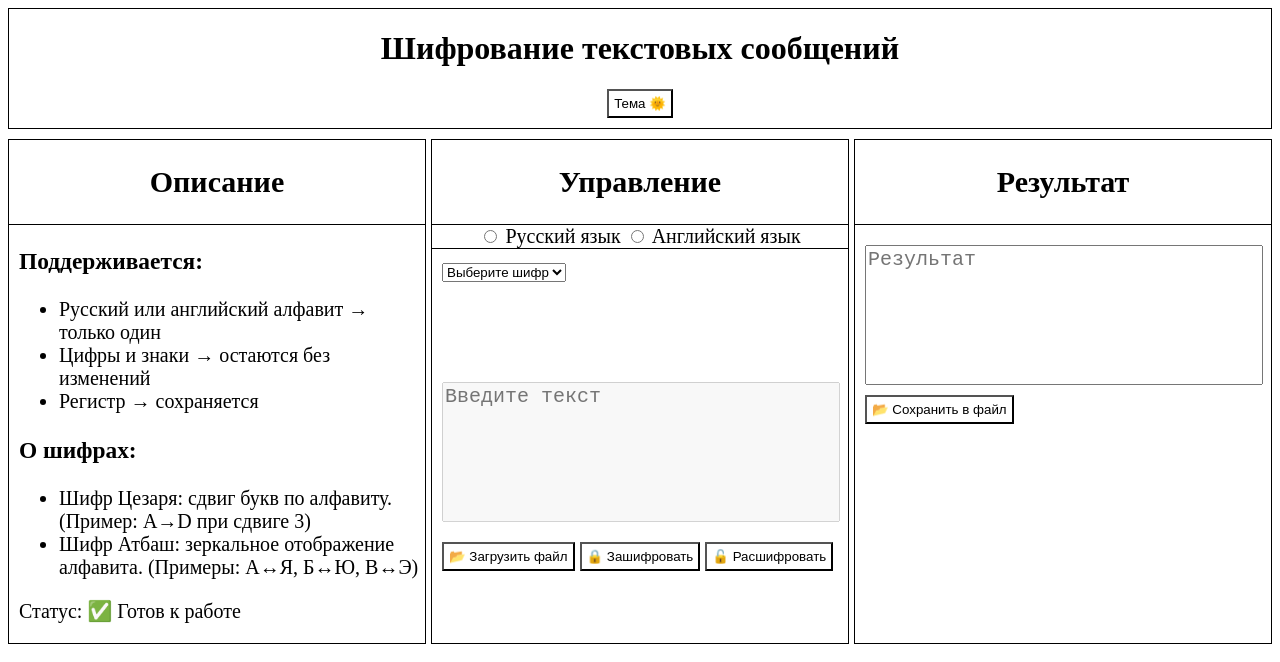
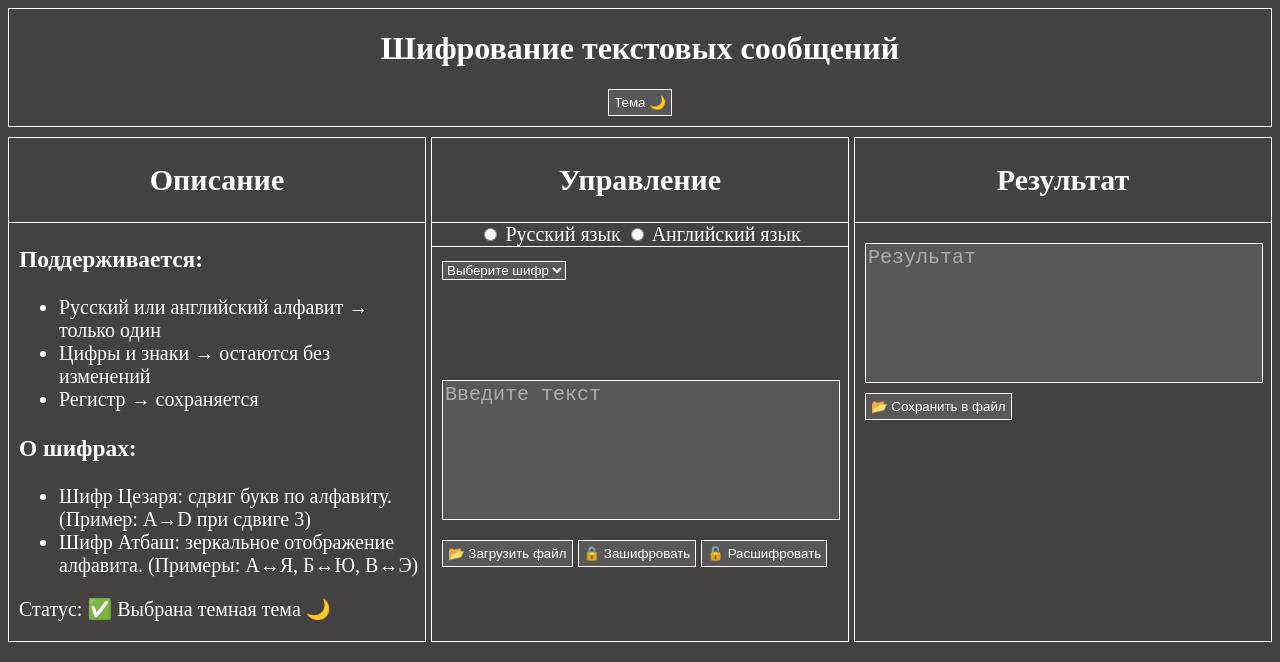
Before and after one commit to Andrey227-xex/cipher-app, a plain HTML site: page index.html in a window 1280 px wide. Both pictures are taken after a click on the button "Тема 🌞". Drawn offline with Linux system fonts and the light colour scheme.

Commit message:
добавил возможность менять темы + сохранение выбранной темы после перезагрузки (работа с localStorage)

```diff
--- a/index.html
+++ b/index.html
@@ -5,11 +5,12 @@
     <meta name="viewport" content="width=device-width, initial-scale=1.0">
     <title>Document</title>
     <link rel="stylesheet" href="./style.css">
+    <script type="module" defer src="./index.js"></script>
 </head>
 <body>
     <header class="header"> <!-- шапка -->
         <h1>Шифрование текстовых сообщений</h1> <!-- заголовок -->
-        <button class="btn">Тема 🌞</button> <!-- кнопка меняющая тему -->
+        <button id="theme" class="btn">Тема 🌞</button> <!-- кнопка меняющая тему -->
     </header>
 
     <main class="main"> <!-- основа -->
@@ -33,7 +34,7 @@
                 <li>Шифр Атбаш: зеркальное отображение алфавита. (Примеры: А↔Я, Б↔Ю, В↔Э)</li>
             </ul>
 
-            <p>Статус: ✅ Готов к работе</p>
+            <p id="status">Статус: ✅ Готов к работе</p>
 
         </section>
 
@@ -53,13 +54,13 @@
             </div>
 
             <!-- выпадающий список с выбором шифра -->
-            <select>
+            <select class="control__select">
                 <option value="">Выберите шифр</option>
                 <option value="Цезарь">Шифр Цезарь</option>
                 <option value="Атбаш">Шифр Атбаш</option>
             </select>
 
-            <textarea class="control__text-input-field" placeholder="Введите текст" disabled></textarea> <!-- поле для ввода текстовых сообщений -->
+            <textarea class="control__text-input-field" placeholder="Введите текст" ></textarea> <!-- поле для ввода текстовых сообщений -->
 
             <input id="uploadFile" type="file" style="display: none;"> <!-- кнопка для выбора файла (скрыта) -->
             <button class="btn">📂 Загрузить файл</button>
--- /dev/null
+++ b/index.js
@@ -0,0 +1,20 @@
+// ОСНОВНОЙ ФАЙЛ
+
+import { changingTheTopic } from "./themes/changing-the-topic.js";  // импортируем функцию меняющая тему
+
+const theme = document.getElementById("theme");  // кнопка с темами
+
+
+// добавляем событие перезагрузки (сработает после полной прогрузки)
+window.addEventListener("load", () => {
+    let data = localStorage.getItem("theme"); // название темы в localStorage (если есть)
+
+    // если тема есть и она темная
+    if (data && data === "dark") {
+        document.body.classList.add("dark-theme");  // добавляем класс с темной темой
+        theme.textContent = "Тема 🌙";  // меняем смайлик темы
+    }
+})
+
+
+theme.addEventListener("click", changingTheTopic);  // добавляем обработчик кнопке с темами
--- a/style.css
+++ b/style.css
@@ -1,11 +1,32 @@
 /* определение переменных (глобальные переменные) */
 :root {
-    /* переменные для светлой темы */
-    --bg-color: white;  /* фон */
-    --text-color: black;  /* цвет текста */
+    /* стили для светлой темы */
+    --bg-color: white;  /* фон при светлой теме */
+    --text-color: black;  /* цвет текста при светлой теме */
+    --placeholder-color: rgba(0, 0, 0, 0.5);  /* цвет текста плейсхолдера (подсказки) при светлой теме */
+    --border-color: black;  /* цвет рамок при светлой теме */
+    --elem-bg-color: white;  /* фон элементов при светлой теме */
+
 
     /* переменная для отступов (внешних и внутренних) в секциях */
     --indent: 10px;
+}
+
+
+/* стили для темной темы */
+.dark-theme {
+    --bg-color: rgb(68, 65, 65);  /* фон при темной теме */
+    --text-color: white;  /* цвет текста при темной теме */
+    --placeholder-color: rgba(255, 255, 255, 0.5);  /* цвет текста плейсхолдера (подсказки) при темной теме */
+    --border-color: white;  /* цвет рамок при темной теме */
+    --elem-bg-color: rgb(88, 88, 88);  /* фон элементов при темной теме */
+}
+
+
+/* стили для body */
+body {
+    background-color: var(--bg-color);
+    color: var(--text-color);
 }
 
 
@@ -18,7 +39,7 @@
 /* стили для шапки */
 .header {
     max-width: 1810px;
-    border: 1px solid black;
+    border: 1px solid var(--border-color);
     text-align: center;
     padding-bottom: 10px;
 }
@@ -37,7 +58,7 @@
 /* стили для первой секции с описанием */
 .description {
     width: 600px;
-    border: 1px solid black;
+    border: 1px solid var(--border-color);
     font-size: 20px;
     padding-left: var(--indent); /* внутренний отступ 10px */
 }
@@ -45,7 +66,7 @@
 
 /* стили для заголовка секции с описанием */
 .description__title {
-    border-bottom: 1px solid black;
+    border-bottom: 1px solid var(--border-color);
     text-align: center;
     margin-left: calc(var(--indent) * -1);  /* внешний отступ -10px */
 }
@@ -54,7 +75,7 @@
 /* стили для второй секции с управлением */
 .control {
     width: 600px;
-    border: 1px solid black;
+    border: 1px solid var(--border-color);
     font-size: 20px;
     padding-left: var(--indent); /* внутренний отступ 10px */
 }
@@ -62,7 +83,7 @@
 
 /* стили для заголовка секции c управлением */
 .control__title {
-    border-bottom: 1px solid black;
+    border-bottom: 1px solid var(--border-color);
     text-align: center;
     margin-left: calc(var(--indent) * -1);  /* внешний отступ -10px */
 }
@@ -70,10 +91,18 @@
 
 /* стили для контейнера с радио кнопками в секции с управлением */
 .control__container {
-    border-bottom: 1px solid black;
+    border-bottom: 1px solid var(--border-color);
     text-align: center;
     margin-left: calc(var(--indent) * -1);  /* внешний отступ -10px */
     margin-bottom: 10px;
+}
+
+
+/* стили для выпадающего списка в секции с управлением */
+.control__select {
+    border: 1px solid var(--border-color);
+    background-color: var(--elem-bg-color);
+    color: var(--text-color);
 }
 
 
@@ -81,17 +110,27 @@
 .control__text-input-field {
     width: 98%;
     height: 140px;
-    margin: 100px 0px 20px 0px;  /* внешние отступы (top, right, bottom, left) */
-    font-size: 20px;  /* размер текста */
-    display: block;  /* делаем поле блочным */
+    margin: 100px 0px 20px 0px;
+    font-size: 20px;
+    border: 1px solid  var(--border-color);
+    background-color: var(--elem-bg-color);
+    color: var(--text-color);
+    display: block;
     resize: none;  /* запрещаем менять размер полю (растягивать) */
+}
+
+
+/* стили для плейсхолдера (подсказки) в поле ввода */
+.control__text-input-field::placeholder {
+    color: var(--placeholder-color);
 }
 
 
 /* стили для кнопки шифрования в секции с управлением */
 .btn {
     padding: 5px;
-    background-color: white;
+    border: 1px solid var(--border-color);
+    background-color: var(--elem-bg-color);
     color: var(--text-color);
     cursor: pointer;
     transition: background-color 0.3s linear;
@@ -106,7 +145,7 @@
 /* стили для третьей секции с результатом */
 .result {
     width: 600px;
-    border: 1px solid black;
+    border: 1px solid var(--border-color);
     font-size: 20px;
     padding-left: var(--indent); /* внутренний отступ 10px */
 }
@@ -114,7 +153,7 @@
 
 /* стили для заголовка секции с результатом */
 .result__title {
-    border-bottom: 1px solid black;
+    border-bottom: 1px solid var(--border-color);
     text-align: center;
     margin-left: calc(var(--indent) * -1);  /* внешний отступ -10px */
 }
@@ -124,8 +163,17 @@
 .result__text-output-field {
     width: 98%;
     height: 140px;
-    margin: 20px 0px 10px 0px;  /* внешние отступы (top, right, bottom, left) */
-    font-size: 20px;  /* размер текста */
-    display: block;  /* делаем поле блочным */
+    margin: 20px 0px 10px 0px;
+    border: 1px solid  var(--border-color);
+    background-color: var(--elem-bg-color);
+    color: var(--text-color);
+    font-size: 20px;
+    display: block;
     resize: none;  /* запрещаем менять размер полю (растягивать) */
 }
+
+
+/* стили для плейсхолдера (подсказки) в поле вывода */
+.result__text-output-field::placeholder {
+    color: var(--placeholder-color);
+}
--- /dev/null
+++ b/themes/changing-the-topic.js
@@ -0,0 +1,29 @@
+// ФАЙЛ С ФУНКЦИЕЙ КОТОРАЯ МЕНЯЕТ ТЕМУ
+
+const theme = document.getElementById("theme");  // кнопка с темами
+const status = document.getElementById("status");  // статус
+
+
+// функция меняющая тему
+function changingTheTopic() {
+
+    document.body.classList.toggle("dark-theme");  // переключатель тем
+
+    // темная тема
+    if (document.body.classList.contains("dark-theme")) {
+        theme.textContent = "Тема 🌙";  // меняем смайлик темы
+        status.textContent = "Статус: ✅ Выбрана темная тема 🌙";  // обновляем статус
+        localStorage.setItem("theme", "dark");  // сохраняем в localStorage название темы
+    }
+
+    // светлая тема
+    else {
+        theme.textContent = "Тема 🌞";  // меняем смайлик темы
+        status.textContent = "Статус: ✅ Выбрана светлая тема 🌞";  // обновляем статус
+        localStorage.setItem("theme", "light");  // сохраняем в localStorage название темы
+    }
+
+}
+
+
+export{changingTheTopic};
```
